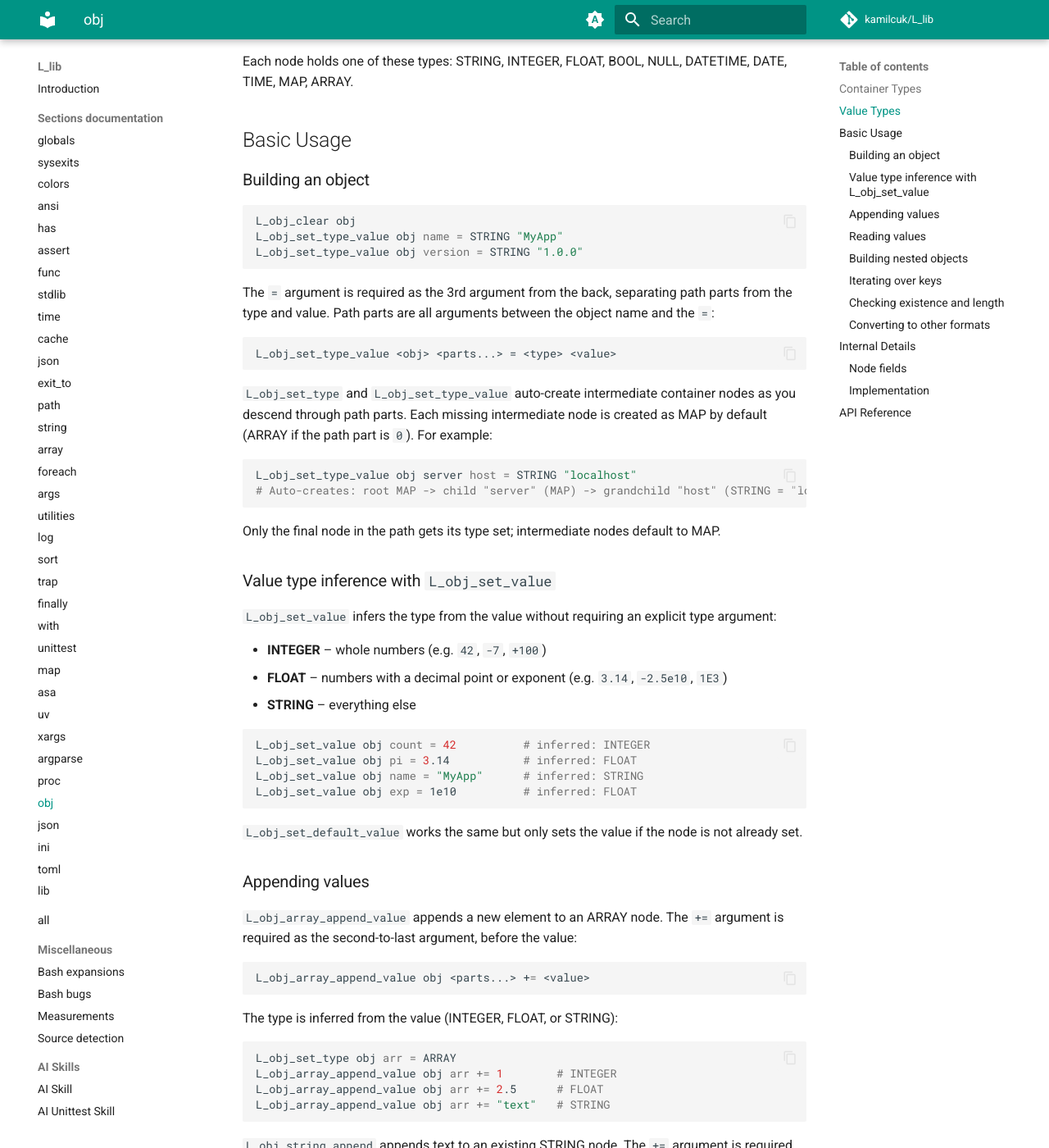
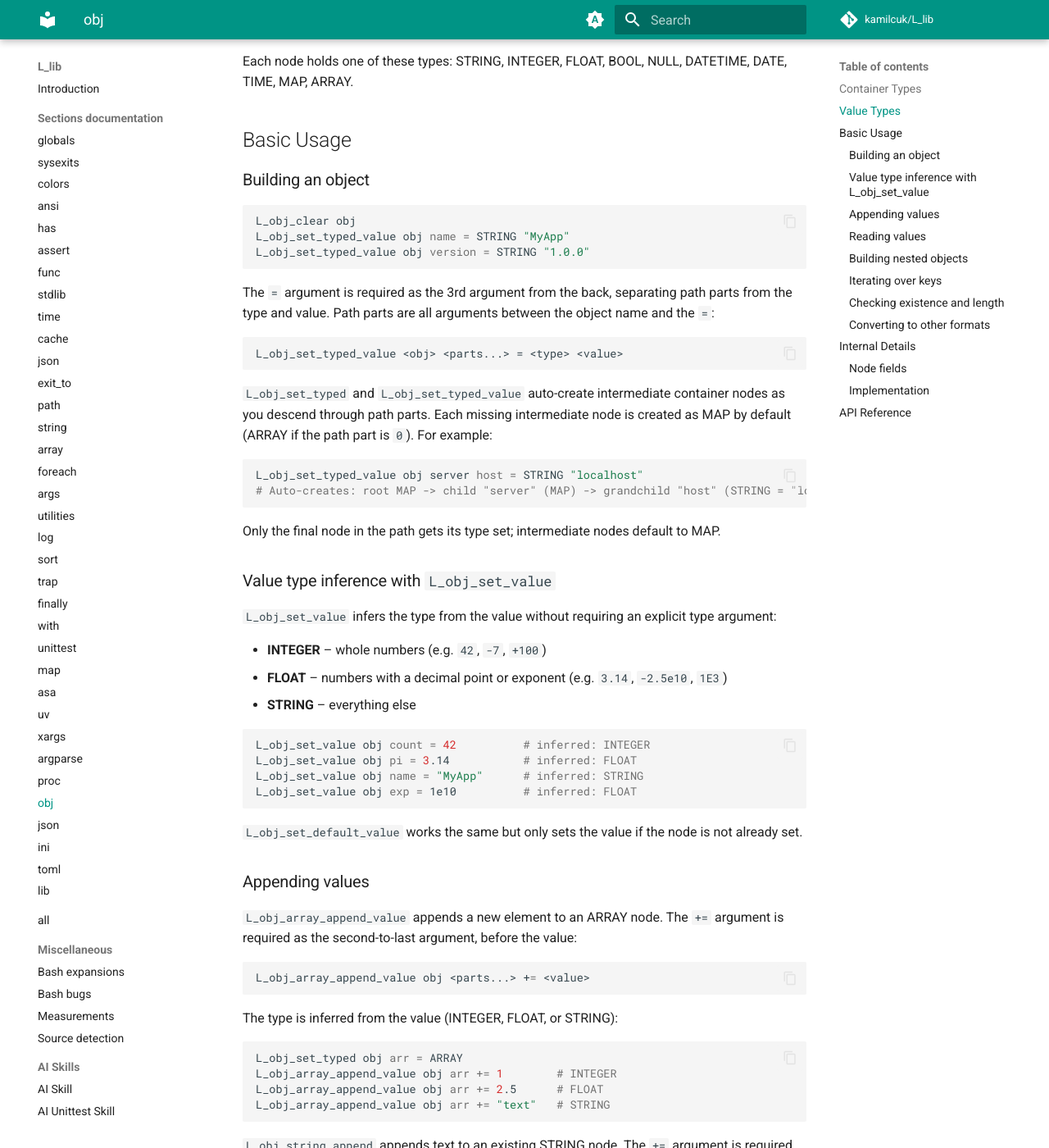
Before and after one commit to Kamilcuk/L_lib, an MkDocs documentation site: the page built from docs/section/obj.md, in a window 1280 px wide and 1400 px high, scrolled down 476 px. Shown: the whole window at 82% size. Built offline with MkDocs 1.6.1 and Material for MkDocs 9.7.7, drawn with Linux system fonts in a browser that asks for light colours; comment, search, counter and statistics services are not loaded; some of the changed text lies outside the part shown.

Commit message:
L_obj: reshuffle, rename, refactor

````diff
--- a/docs/section/obj.md
+++ b/docs/section/obj.md
@@ -17,20 +17,20 @@ Each node holds one of these types: STRING, INTEGER, FLOAT, BOOL, NULL, DATETIME
 
 ```bash
 L_obj_clear obj
-L_obj_set_type_value obj name = STRING "MyApp"
-L_obj_set_type_value obj version = STRING "1.0.0"
+L_obj_set_typed_value obj name = STRING "MyApp"
+L_obj_set_typed_value obj version = STRING "1.0.0"
 ```
 
 The `=` argument is required as the 3rd argument from the back, separating path parts from the type and value. Path parts are all arguments between the object name and the `=`:
 
 ```
-L_obj_set_type_value <obj> <parts...> = <type> <value>
+L_obj_set_typed_value <obj> <parts...> = <type> <value>
 ```
 
-`L_obj_set_type` and `L_obj_set_type_value` auto-create intermediate container nodes as you descend through path parts. Each missing intermediate node is created as MAP by default (ARRAY if the path part is `0`). For example:
+`L_obj_set_typed` and `L_obj_set_typed_value` auto-create intermediate container nodes as you descend through path parts. Each missing intermediate node is created as MAP by default (ARRAY if the path part is `0`). For example:
 
 ```bash
-L_obj_set_type_value obj server host = STRING "localhost"
+L_obj_set_typed_value obj server host = STRING "localhost"
 # Auto-creates: root MAP -> child "server" (MAP) -> grandchild "host" (STRING = "localhost")
 ```
 
@@ -64,7 +64,7 @@ L_obj_array_append_value obj <parts...> += <value>
 The type is inferred from the value (INTEGER, FLOAT, or STRING):
 
 ```bash
-L_obj_set_type obj arr = ARRAY
+L_obj_set_typed obj arr = ARRAY
 L_obj_array_append_value obj arr += 1        # INTEGER
 L_obj_array_append_value obj arr += 2.5      # FLOAT
 L_obj_array_append_value obj arr += "text"   # STRING
@@ -79,7 +79,7 @@ L_obj_string_append obj <parts...> += <text>
 Example:
 
 ```bash
-L_obj_set_type_value obj msg = STRING "Hello"
+L_obj_set_typed_value obj msg = STRING "Hello"
 L_obj_string_append obj msg += ", World"
 L_obj_get -v RESULT obj msg     # "Hello, World"
 ```
@@ -96,9 +96,9 @@ L_obj_get -v version obj version    # "1.0.0"
 ### Building nested objects
 
 ```bash
-L_obj_set_type obj server = MAP
-L_obj_set_type_value obj server host = STRING "localhost"
-L_obj_set_type_value obj server port = INTEGER 8080
+L_obj_set_typed obj server = MAP
+L_obj_set_typed_value obj server host = STRING "localhost"
+L_obj_set_typed_value obj server port = INTEGER 8080
 
 L_obj_get -v host obj server host   # "localhost"
 L_obj_get -v port obj server port   # 8080
````
Also changed, not shown: docs/skill.md (+2 -2 lines), 5 other files.
